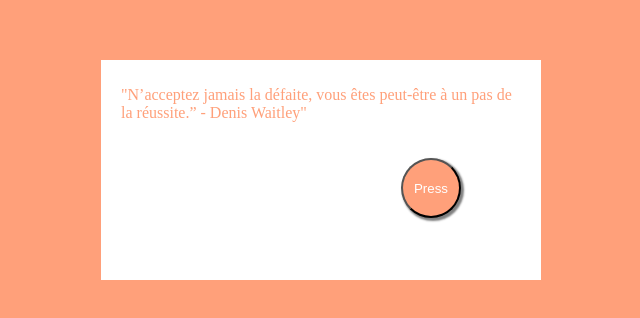
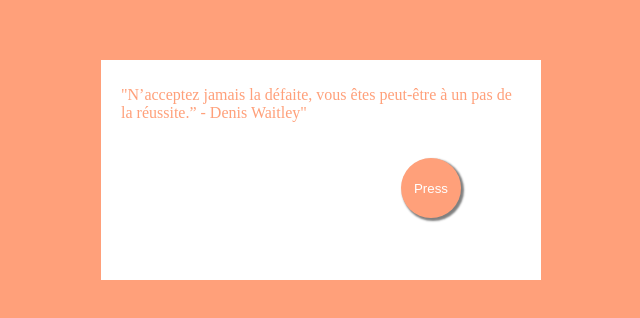
Before and after one commit to marajaga/citations, a plain HTML site: page index.html in a window 1280 px wide. Shown: the part 240-558 px from the top of the page, without its empty margins (319-959 px from the left). Drawn offline with Linux system fonts and the light colour scheme.

Commit message:
fixe css

```diff
--- a/css/style.css
+++ b/css/style.css
@@ -20,6 +20,8 @@ body{
     margin-top: 20px;
     cursor: pointer;
     color:#fff;
+    text-decoration: none;
+    border: none;
 }
 
 .container{
```
